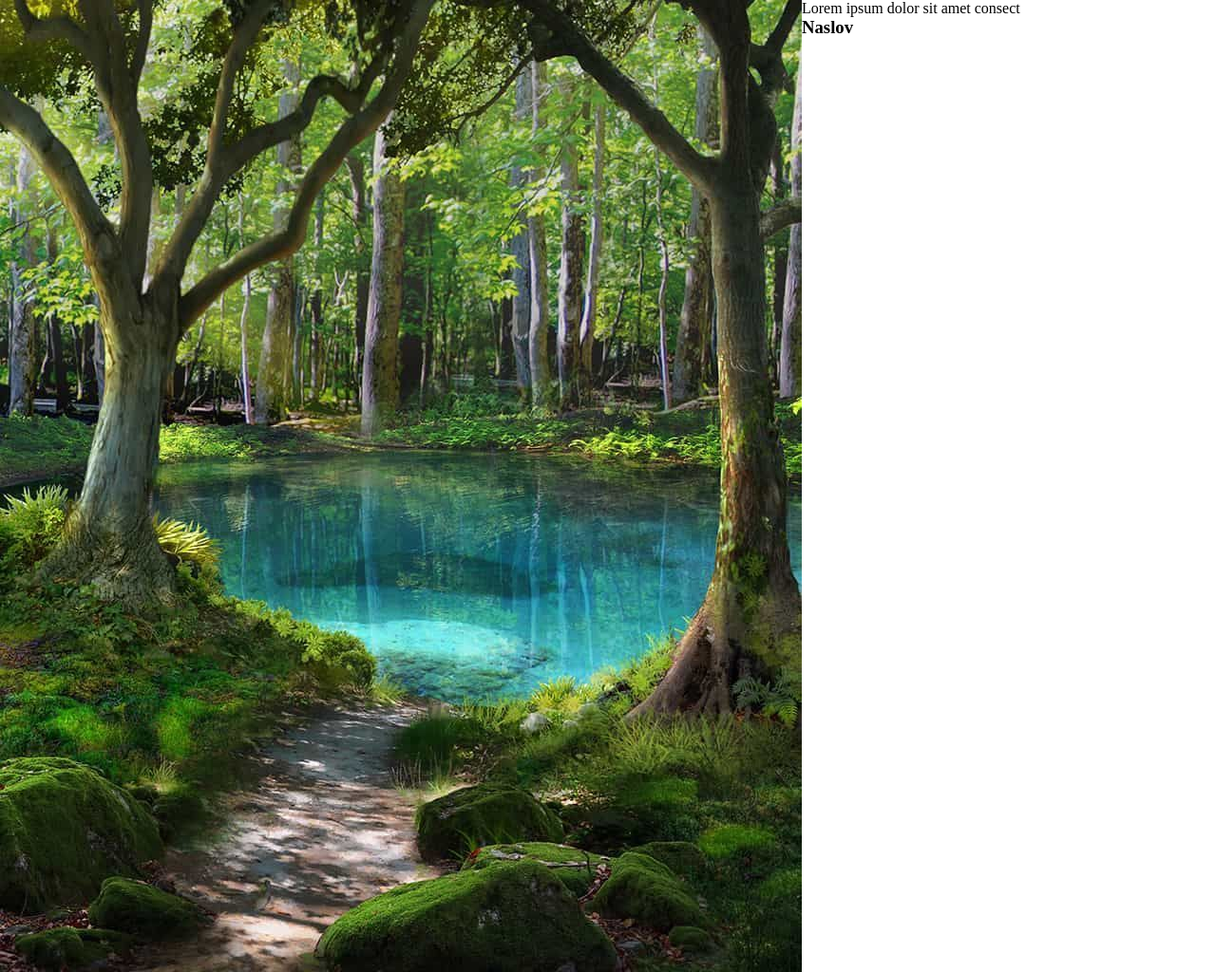
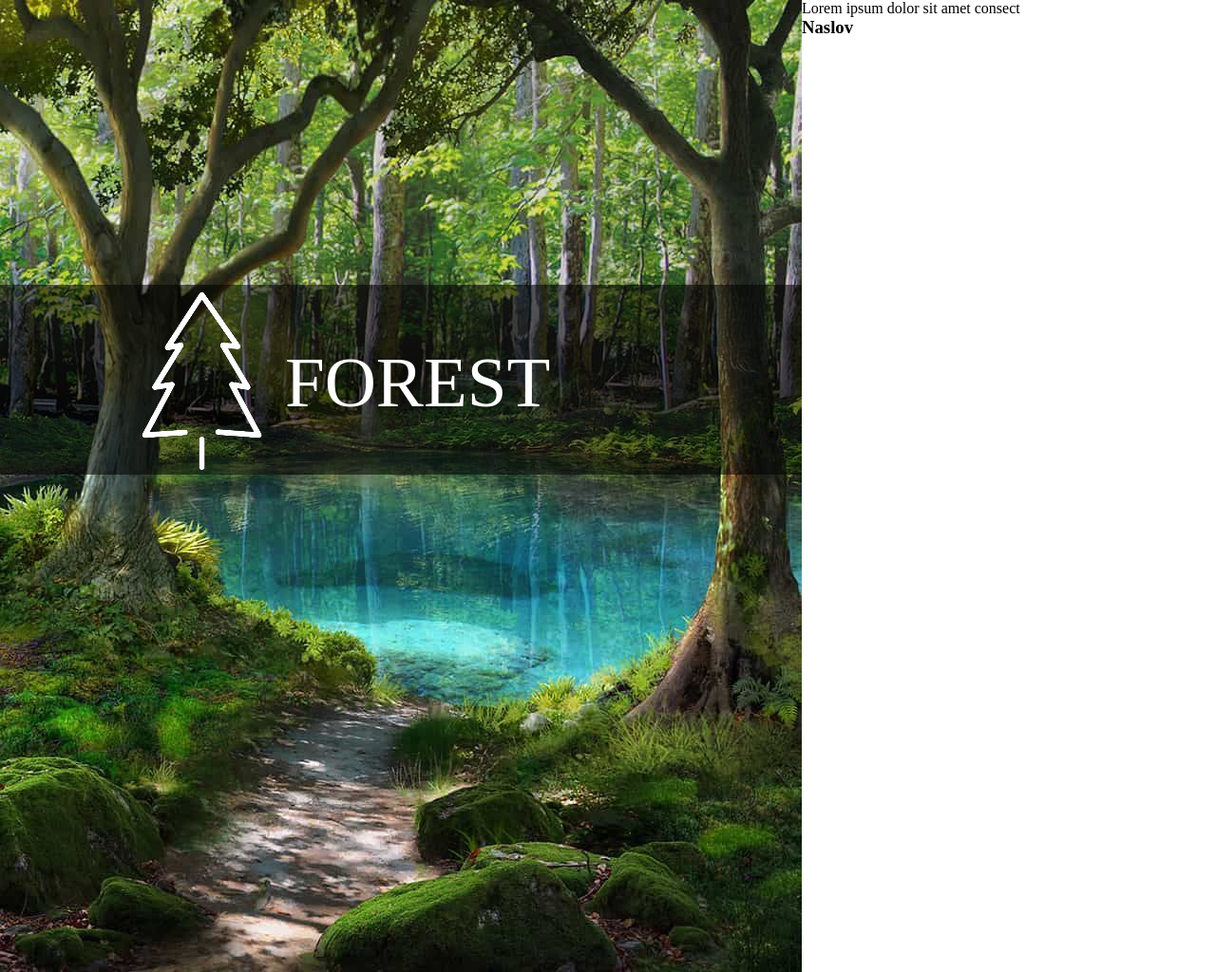
Before and after one commit to Forest133744/Log-In-Form, a plain HTML site: page index.html in a window 1280 px wide. Shown: the whole page at 95% size. Drawn offline with Linux system fonts and the light colour scheme.

Commit message:
Added some css to the picture part

```diff
--- a/index.html
+++ b/index.html
@@ -19,6 +19,11 @@
         <div class="left">
 
             <Img src="IMGs/Left-Side-Forest.jpg" id="leftPicture"></Img>
+            <div class="transparentBlack"></div>
+            <div class="logo">
+                <img src="IMGs/Tree.png" alt="Tree symol">
+            </div>
+            <div class="wrapperText">FOREST</div>
 
         </div>
 
--- a/style.css
+++ b/style.css
@@ -17,15 +17,6 @@
 }
 
 
-.left{
-
-
-
-
-
-
-}
-
 #leftPicture{
     display: block;
     height: auto;
@@ -36,3 +27,32 @@
 
 
 }
+
+
+.transparentBlack{
+
+    background-color: rgba(0, 0, 0, 0.555);
+    position: absolute;
+    top: 300px;
+    height: 200px;
+    width: 844px;
+    bottom: auto;
+
+}
+
+.logo{
+
+    position: absolute;
+    top: 288px;
+    left: 100px;
+}
+
+.wrapperText{
+    color: white;
+    font-size: 75px;
+    font-family: 'Times New Roman', Times, serif;
+    position: absolute;
+    top: 360px;
+    left: 300px;
+
+}
```
Also changed, not shown: IMGs/Tree.png (added).
